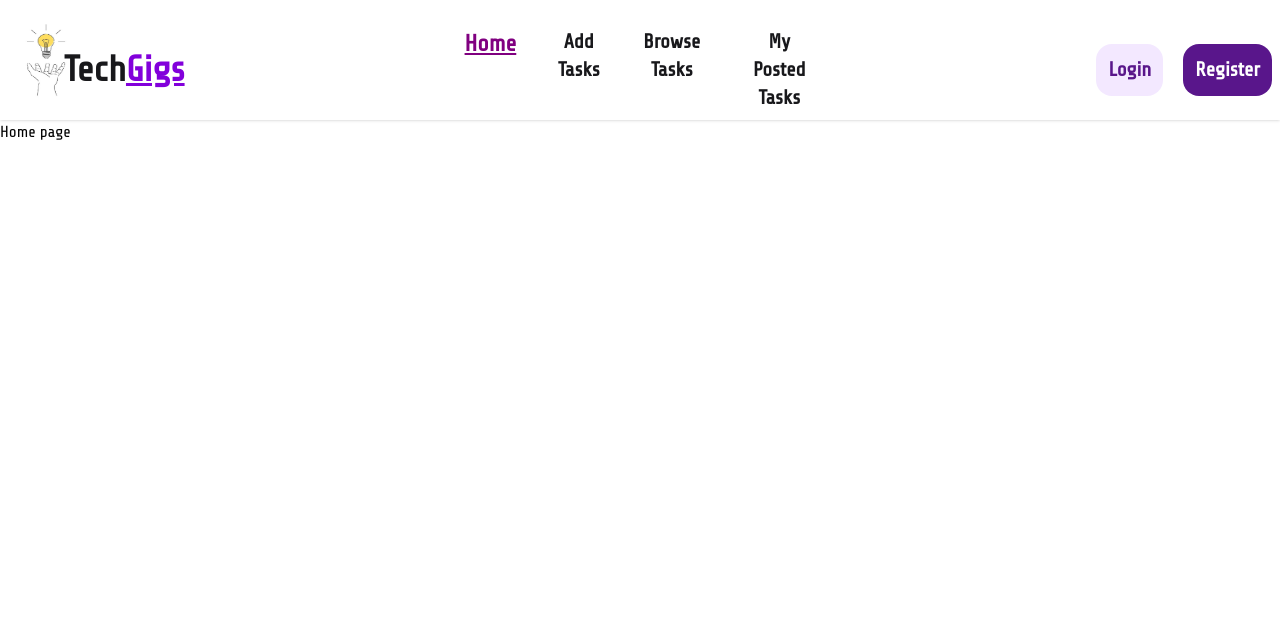
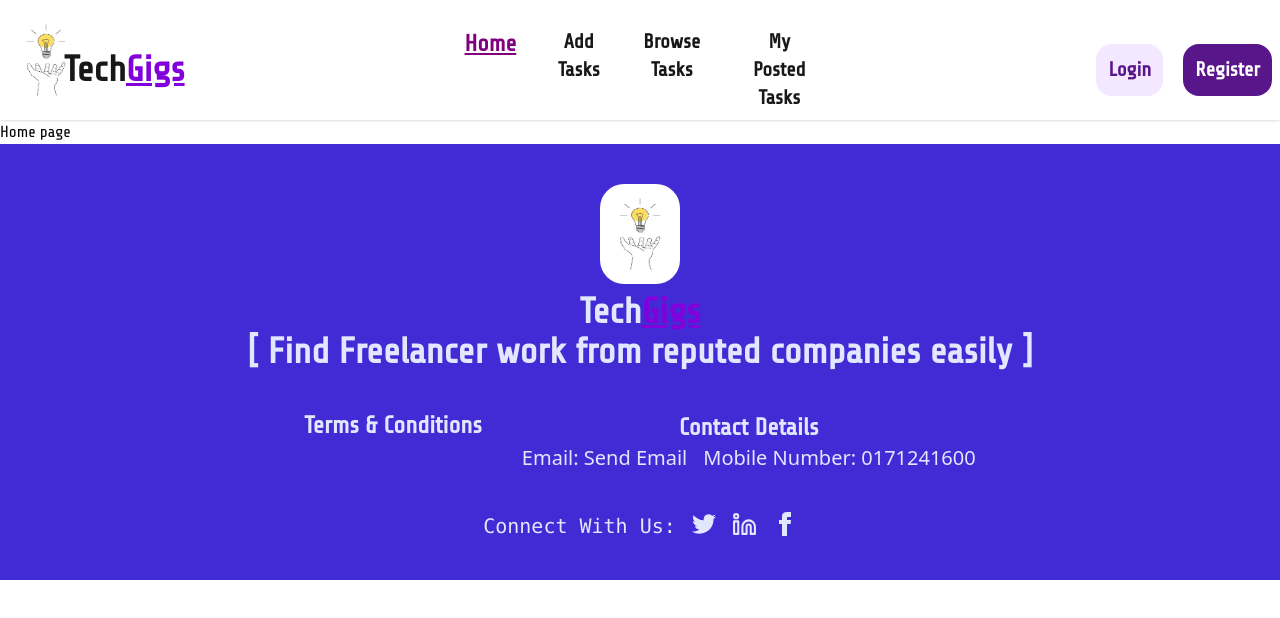
Before and after one commit to nusratmomita/TechGigs_Client, a React (Vite) app: page / in a window 1280 px wide. Shown: the top 618 px of the page. Built offline with nearby package versions, Linux system fonts and the light colour scheme.

Commit message:
Footer added

```diff
--- /dev/null
+++ b/src/Components/Footer/Footer.jsx
@@ -0,0 +1,62 @@
+import React from "react";
+import siteLogo from "../../assets/SiteLogo.png";
+import { FiLinkedin } from "react-icons/fi";
+
+const Footer = () => {
+  return (
+    <footer className="footer footer-horizontal footer-center bg-primary text-primary-content p-10">
+      <aside>
+        <img className="w-20 h-25 rounded-3xl bg-purple-500" src={siteLogo} alt="siteLogo" />
+        <p className="font-bold text-4xl">
+          Tech<span className="underline text-purple-700">Gigs</span>
+          <br />
+          [ Find Freelancer work from reputed companies easily ]
+        </p>
+      </aside>
+      <div className="flex gap-10">
+        <div>
+            <h1 className="-mt-8 text-2xl font-bold">Terms & Conditions</h1>
+        </div>
+        <div>
+            <h1 className="text-2xl font-bold">Contact Details</h1>
+            <div className="flex gap-4 text-xl font-sans">
+                <h2>Email: <a href="mailto:nusratmomita@gmail.com">Send Email</a></h2>
+                <h2>Mobile Number: 0171241600</h2>
+            </div>
+        </div>
+      </div>
+      <nav>
+        <div className="grid grid-flow-col gap-4">
+          <h1 className="text-xl font-mono">Connect With Us: </h1>
+          <a target="_blank" href="https://x.com/NushrathH18021">
+            <svg
+              xmlns="http://www.w3.org/2000/svg"
+              width="24"
+              height="24"
+              viewBox="0 0 24 24"
+              className="fill-current"
+            >
+              <path d="M24 4.557c-.883.392-1.832.656-2.828.775 1.017-.609 1.798-1.574 2.165-2.724-.951.564-2.005.974-3.127 1.195-.897-.957-2.178-1.555-3.594-1.555-3.179 0-5.515 2.966-4.797 6.045-4.091-.205-7.719-2.165-10.148-5.144-1.29 2.213-.669 5.108 1.523 6.574-.806-.026-1.566-.247-2.229-.616-.054 2.281 1.581 4.415 3.949 4.89-.693.188-1.452.232-2.224.084.626 1.956 2.444 3.379 4.6 3.419-2.07 1.623-4.678 2.348-7.29 2.04 2.179 1.397 4.768 2.212 7.548 2.212 9.142 0 14.307-7.721 13.995-14.646.962-.695 1.797-1.562 2.457-2.549z"></path>
+            </svg>
+          </a>
+          <a target="_blank" href="https://www.linkedin.com/in/nushrathmomita/">
+           <FiLinkedin size={25}></FiLinkedin>
+          </a>
+          <a target="_blank" href="https://www.facebook.com/nushrathmomita/">
+            <svg
+              xmlns="http://www.w3.org/2000/svg"
+              width="24"
+              height="24"
+              viewBox="0 0 24 24"
+              className="fill-current"
+            >
+              <path d="M9 8h-3v4h3v12h5v-12h3.642l.358-4h-4v-1.667c0-.955.192-1.333 1.115-1.333h2.885v-5h-3.808c-3.596 0-5.192 1.583-5.192 4.615v3.385z"></path>
+            </svg>
+          </a>
+        </div>
+      </nav>
+    </footer>
+  );
+};
+
+export default Footer;
--- a/src/Root/Root.jsx
+++ b/src/Root/Root.jsx
@@ -1,12 +1,14 @@
 import React from 'react';
 import { Outlet } from 'react-router';
 import Header from '../Components/Header/Header';
+import Footer from '../Components/Footer/Footer';
 
 const Root = () => {
     return (
         <div>
             <Header></Header>
             <Outlet></Outlet>
+            <Footer></Footer>
         </div>
     );
 };
```
